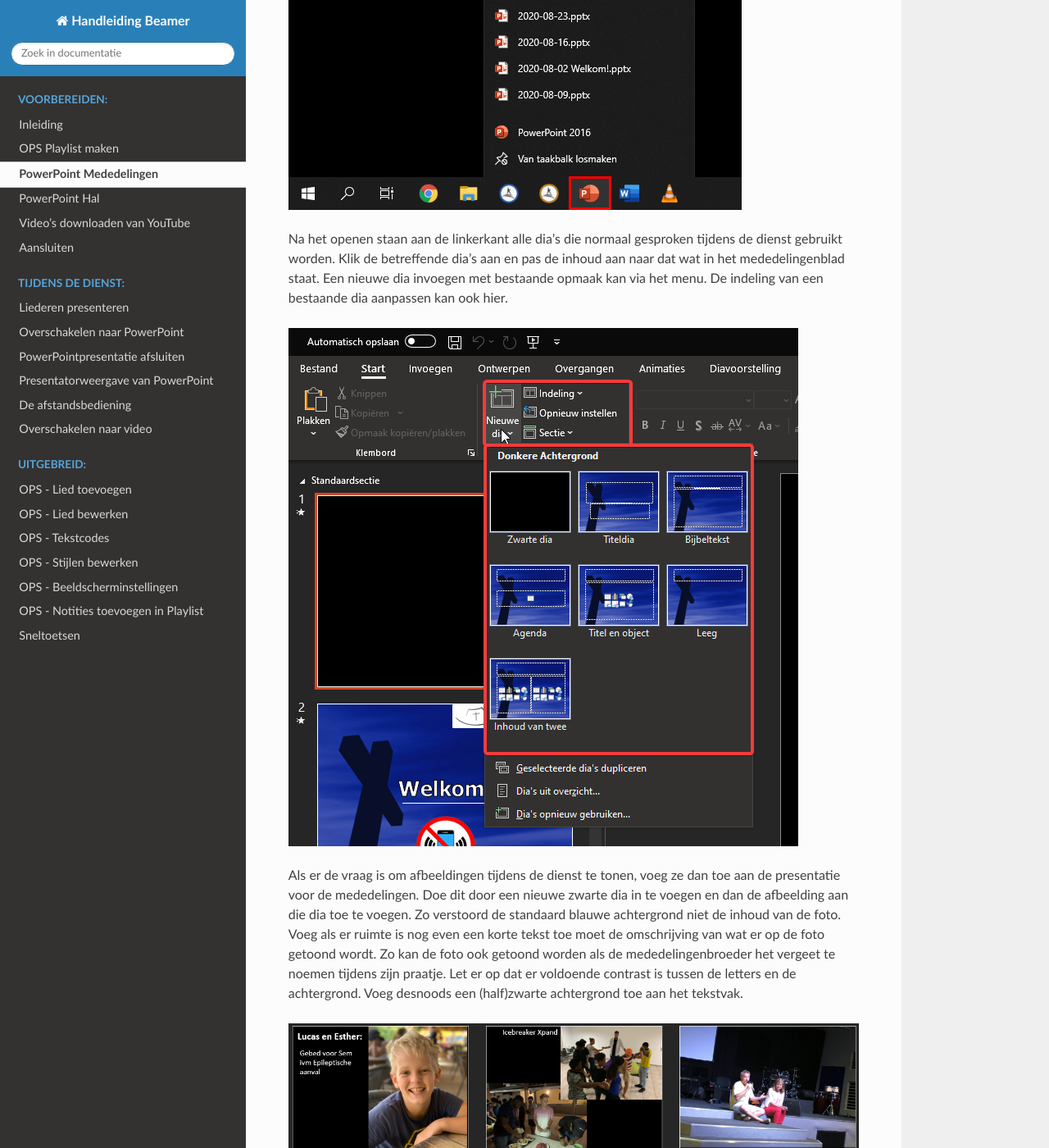
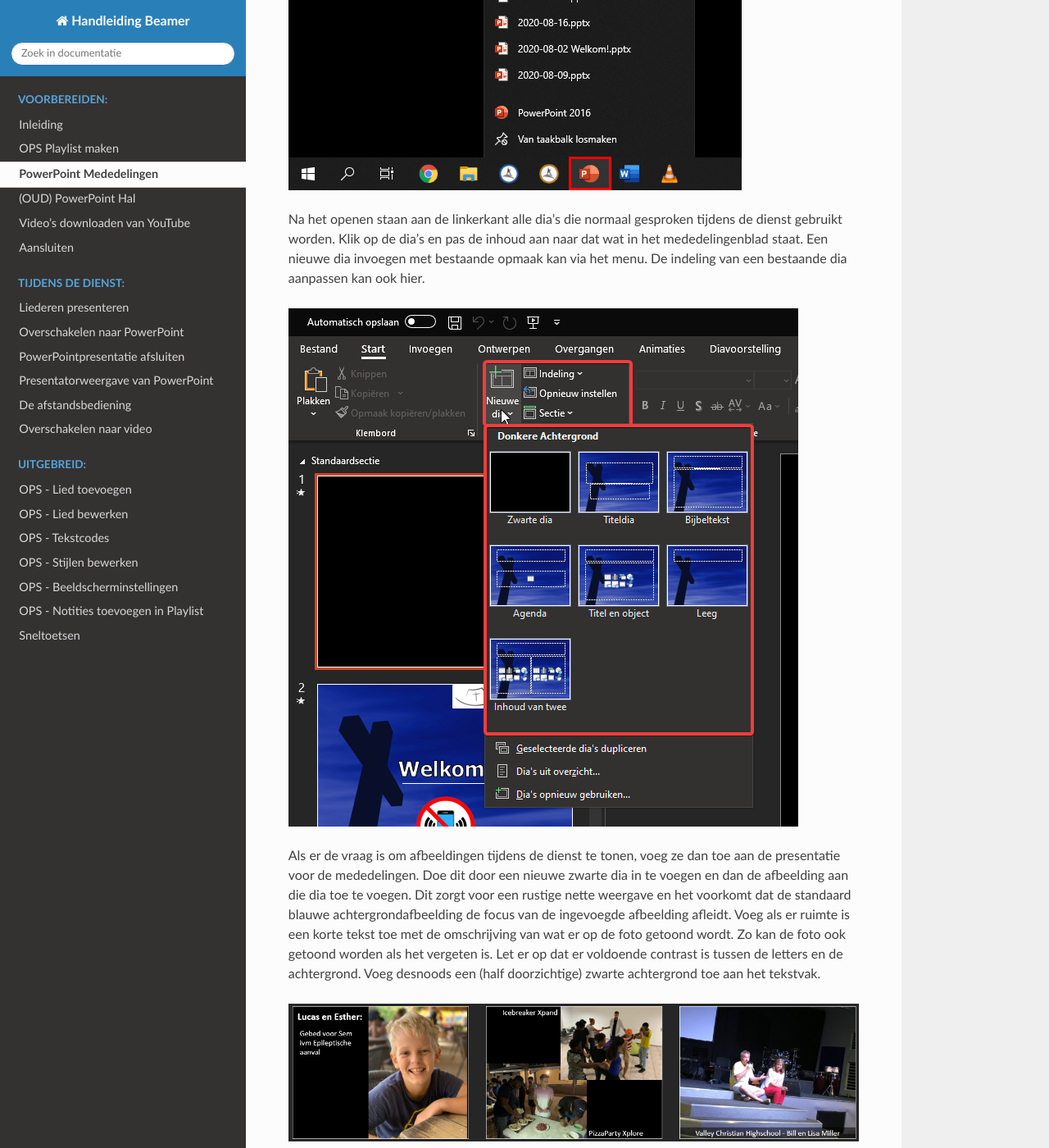
Before and after one commit to edewaal97/docs-beamer-reddingsark-bunschoten, a Sphinx documentation site: the page built from source/voorbereiden/powerpoint-mededelingen.rst, in a window 1280 px wide and 1400 px high, scrolled down 703 px. Shown: the whole window at 82% size. Built offline with Sphinx 7.4.7 and the Read the Docs theme 3.1.0, drawn with Linux system fonts in a browser that asks for light colours; some of the changed text lies outside the part shown.

Commit message:
Kleine tekstuele wijzigingen, verouderen powerpoint hal

```diff
--- a/source/index.rst
+++ b/source/index.rst
@@ -10,7 +10,7 @@
    voorbereiden/index
    voorbereiden/ops-playlist
    voorbereiden/powerpoint-mededelingen
-   voorbereiden/powerpoint-hal
+   voorbereiden/oud-powerpoint-hal
    voorbereiden/video-downloaden
    voorbereiden/aansluiten
 
--- a/source/voorbereiden/powerpoint-hal.rst
+++ b/source/voorbereiden/oud-powerpoint-hal.rst
@@ -1,5 +1,6 @@
-PowerPoint Hal
-==============
+(OUD) PowerPoint Hal
+====================
+In het verleden werd er ook een PowerPoint gemaakt voor de schermen die in de hal hangen. Dit doen we tegenwoordig niet meer omdat toegang tot de computer van de concierge vereist is.
 
 De presentaties in de hal zijn inhoudelijk vrijwel hetzelfde als die van de mededelingen. Er wordt alleen veel minder getoond. Er worden twee presentaties gemaakt. Het enige verschil is de tekst “Welkom” of “Tot ziens” op de eerste dia.
 Start de template van de welkomstpresentatie op dezelfde manier als de template van de mededelingen. Pas de agenda aan en sla de presentatie op in de correcte map met de standaardnaam ``yyyy-mm-dd Welkom!``.
--- a/source/voorbereiden/powerpoint-mededelingen.rst
+++ b/source/voorbereiden/powerpoint-mededelingen.rst
@@ -1,15 +1,15 @@
 PowerPoint Mededelingen
 =======================
-Voor de presentaties van de mededelingen en de presentaties in de hal zijn templates beschikbaar. Hierdoor hoeft niet de hele presentatie elke week opnieuw gemaakt te worden. De makkelijkste manier om de template te openen is om met de rechtermuisknop op het PowerPoint-icoon te klikken in de taakbalk. Boven in de lijst die zichtbaar wordt staan de templates. Open de template door er op de klikken.
+Voor de presentatie is een templates beschikbaar. Hierdoor hoeft niet de hele presentatie elke week opnieuw gemaakt te worden. De makkelijkste manier om de template te openen is om met de rechtermuisknop op het PowerPoint-icoon te klikken in de taakbalk. Boven in de lijst staan de templates. Open de template door er op de klikken.
 
 .. image:: ../images/pp-nieuw-van-template.png
 
-Na het openen staan aan de linkerkant alle dia’s die normaal gesproken tijdens de dienst gebruikt worden. Klik de betreffende dia’s aan en pas de inhoud aan naar dat wat in het mededelingenblad staat. Een nieuwe dia invoegen met bestaande opmaak kan via het menu. De indeling van een bestaande dia aanpassen kan ook hier.
+Na het openen staan aan de linkerkant alle dia’s die normaal gesproken tijdens de dienst gebruikt worden. Klik op de dia’s en pas de inhoud aan naar dat wat in het mededelingenblad staat. Een nieuwe dia invoegen met bestaande opmaak kan via het menu. De indeling van een bestaande dia aanpassen kan ook hier.
 
 .. image:: ../images/pp-dia-indeling.png
 
-Als er de vraag is om afbeeldingen tijdens de dienst te tonen, voeg ze dan toe aan de presentatie voor de mededelingen. Doe dit door een nieuwe zwarte dia in te voegen en dan de afbeelding aan die dia toe te voegen. Zo verstoord de standaard blauwe achtergrond niet de inhoud van de foto.
-Voeg als er ruimte is nog even een korte tekst toe moet de omschrijving van wat er op de foto getoond wordt. Zo kan de foto ook getoond worden als de mededelingenbroeder het vergeet te noemen tijdens zijn praatje. Let er op dat er voldoende contrast is tussen de letters en de achtergrond. Voeg desnoods een (half)zwarte achtergrond toe aan het tekstvak.
+Als er de vraag is om afbeeldingen tijdens de dienst te tonen, voeg ze dan toe aan de presentatie voor de mededelingen. Doe dit door een nieuwe zwarte dia in te voegen en dan de afbeelding aan die dia toe te voegen. Dit zorgt voor een rustige nette weergave en het voorkomt dat de standaard blauwe achtergrondafbeelding de focus van de ingevoegde afbeelding afleidt.
+Voeg als er ruimte is een korte tekst toe met de omschrijving van wat er op de foto getoond wordt. Zo kan de foto ook getoond worden als het vergeten is. Let er op dat er voldoende contrast is tussen de letters en de achtergrond. Voeg desnoods een (half doorzichtige) zwarte achtergrond toe aan het tekstvak.
 
 .. image:: ../images/pp-afb-tips.png
 
```
